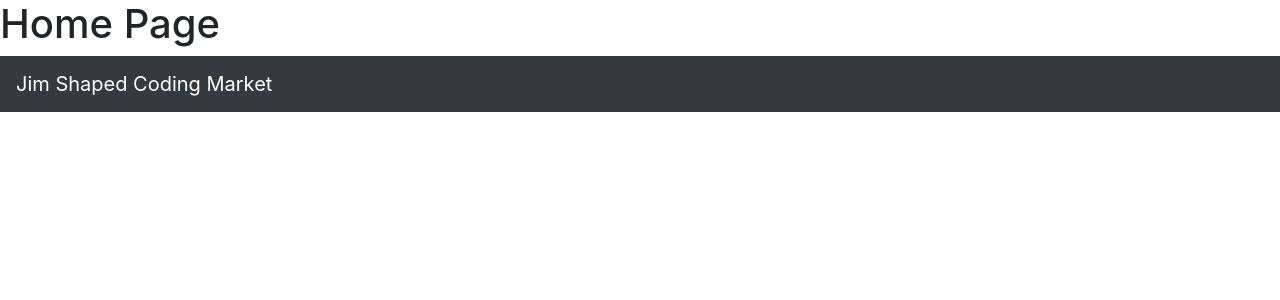
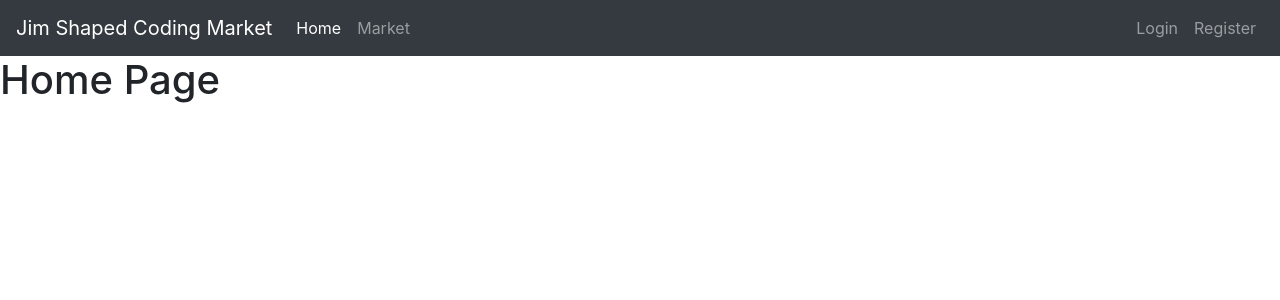
Before and after one commit to eddie-m-m/flask_market, a Flask app: page / in a window 1280 px wide. Shown: the top 300 px of the page. Run offline with Flask 3, Linux system fonts and the light colour scheme.

Commit message:
Add navbar links

```diff
--- a/templates/home.html
+++ b/templates/home.html
@@ -14,6 +14,30 @@
 </head>
 
 <body>
+  <nav class="navbar navbar-expand-md navbar-dark bg-dark">
+    <a class="navbar-brand" href="#">Jim Shaped Coding Market</a>
+    <button class="navbar-toggler" type="button" data-toggle="collapse" data-target="#navbarNav">
+      <span class="navbar-toggler-icon"></span>
+    </button>
+    <div class="collapse navbar-collapse" id="navbarNav">
+      <ul class="navbar-nav mr-auto">
+        <li class="nav-item active">
+          <a class="nav-link" href="#">Home <span class="sr-only">(current)</span></a>
+        </li>
+        <li class="nav-item">
+          <a class="nav-link" href="#">Market</a>
+        </li>
+      </ul>
+      <ul class="navbar-nav">
+        <li class="nav-item">
+          <a class="nav-link" href="#">Login</a>
+        </li>
+        <li class="nav-item">
+          <a class="nav-link" href="#">Register</a>
+        </li>
+      </ul>
+    </div>
+  </nav>
   <h1>Home Page</h1>
 
   <!-- Optional JavaScript; choose one of the two! -->
@@ -32,13 +56,5 @@
     <script src="https://cdn.jsdelivr.net/npm/bootstrap@4.5.3/dist/js/bootstrap.min.js" integrity="sha384-w1Q4orYjBQndcko6MimVbzY0tgp4pWB4lZ7lr30WKz0vr/aWKhXdBNmNb5D92v7s" crossorigin="anonymous"></script>
     -->
 </body>
-<nav class="navbar navbar-expand-md navbar-dark bg-dark">
-  <a class="navbar-brand" href="#">Jim Shaped Coding Market</a>
-  <button class="navbar-toggler" type="button" data-toggle="collapse" data-target="#navbarNav">
-    <span class="navbar-toggler-icon"></span>
-  </button>
-  <div class="collapse navbar-collapse" id="navbarNav">
-  </div>
-</nav>
 
 </html>
```
